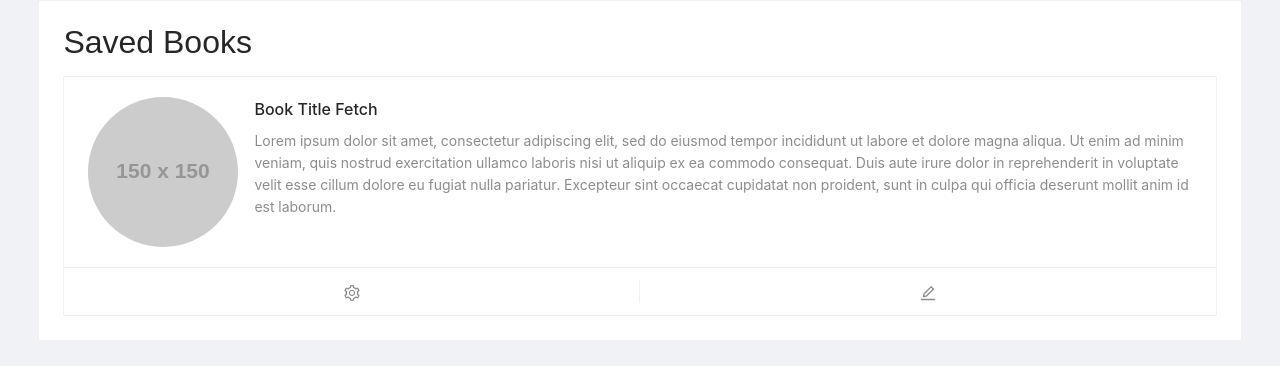
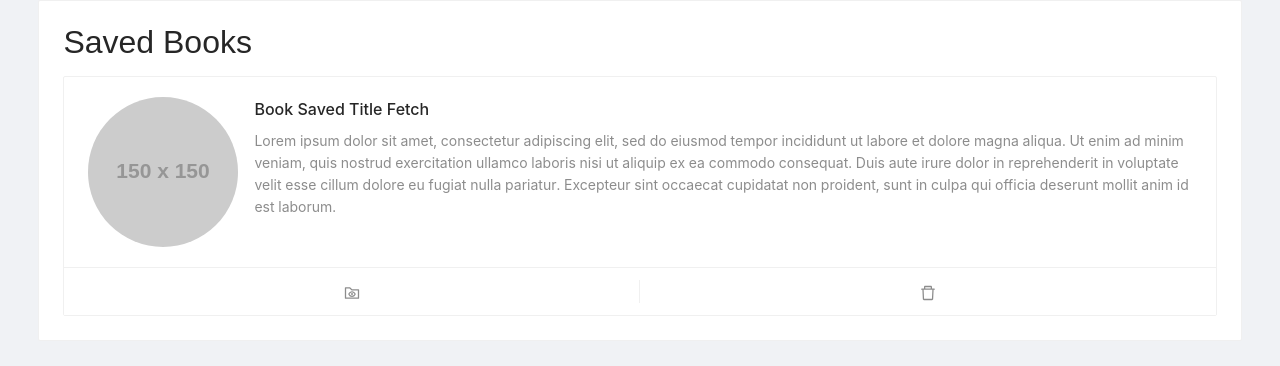
Before and after one commit to ystamaritq/books-search, a React (Create React App) app in the folder client/: page /#/saved in a window 1280 px wide. Shown: the part 330-696 px from the top of the page. Built offline with nearby package versions, Linux system fonts and the light colour scheme; a web font is replaced by a local one.

Commit message:
updated book saved card component

```diff
--- a/client/src/components/BookCard/BookCard.js
+++ /dev/null
@@ -1,19 +0,0 @@
-import React from "react";
-import { Card, Avatar } from "antd";
-import { EditOutlined, SettingOutlined } from "@ant-design/icons";
-import "./book-card.css";
-const { Meta } = Card;
-
-const BookCard = ({ cover, title, description }) => (
-	<Card
-		actions={[<SettingOutlined key="setting" />, <EditOutlined key="edit" />]}
-	>
-		<Meta
-			avatar={<Avatar src={cover} />}
-			title={title}
-			description={description}
-		/>
-	</Card>
-);
-
-export default BookCard;
--- a/client/src/components/BookCard/index.js
+++ /dev/null
@@ -1,2 +0,0 @@
-import BookCard from "./BookCard";
-export default BookCard;
--- /dev/null
+++ b/client/src/components/BookCardSaved/BookCardSaved.js
@@ -0,0 +1,22 @@
+import React from "react";
+import { Card, Avatar } from "antd";
+import { FolderViewOutlined, DeleteOutlined } from "@ant-design/icons";
+import "./book-card.css";
+const { Meta } = Card;
+
+const BookCardSaved = ({ cover, title, description }) => (
+	<Card
+		actions={[
+			<FolderViewOutlined key="view" />,
+			<DeleteOutlined key="delete" />,
+		]}
+	>
+		<Meta
+			avatar={<Avatar src={cover} />}
+			title={title}
+			description={description}
+		/>
+	</Card>
+);
+
+export default BookCardSaved;
--- /dev/null
+++ b/client/src/components/BookCardSaved/index.js
@@ -0,0 +1,2 @@
+import BookCardSaved from "./BookCardSaved";
+export default BookCardSaved;
--- /dev/null
+++ b/client/src/components/BookCardSearch/index.js
@@ -0,0 +1,2 @@
+import BookCardSearch from "./BookCardSearch";
+export default BookCardSearch;
--- a/client/src/pages/SavedPage/SavedPage.js
+++ b/client/src/pages/SavedPage/SavedPage.js
@@ -1,15 +1,15 @@
 import React from "react";
 import RowCard from "./../../components/RowCard";
-import BookCard from "./../../components/BookCard";
+import BookCardSaved from "../../components/BookCardSaved";
 
 const SavedPage = () => {
 	return (
 		<>
 			<RowCard>
 				<h2>Saved Books</h2>
-				<BookCard
+				<BookCardSaved
 					cover="https://via.placeholder.com/150"
-					title="Book Title Fetch"
+					title="Book Saved Title Fetch"
 					description="Lorem ipsum dolor sit amet, consectetur adipiscing elit, sed do eiusmod tempor incididunt ut labore et dolore magna aliqua. Ut enim ad minim veniam, quis nostrud exercitation ullamco laboris nisi ut aliquip ex ea commodo consequat. Duis aute irure dolor in reprehenderit in voluptate velit esse cillum dolore eu fugiat nulla pariatur. Excepteur sint occaecat cupidatat non proident, sunt in culpa qui officia deserunt mollit anim id est laborum."
 				/>
 			</RowCard>
```
Also changed, not shown: client/src/components/BookCardSaved/book-card.css (renamed from client/src/components/BookCard/book-card.css).
